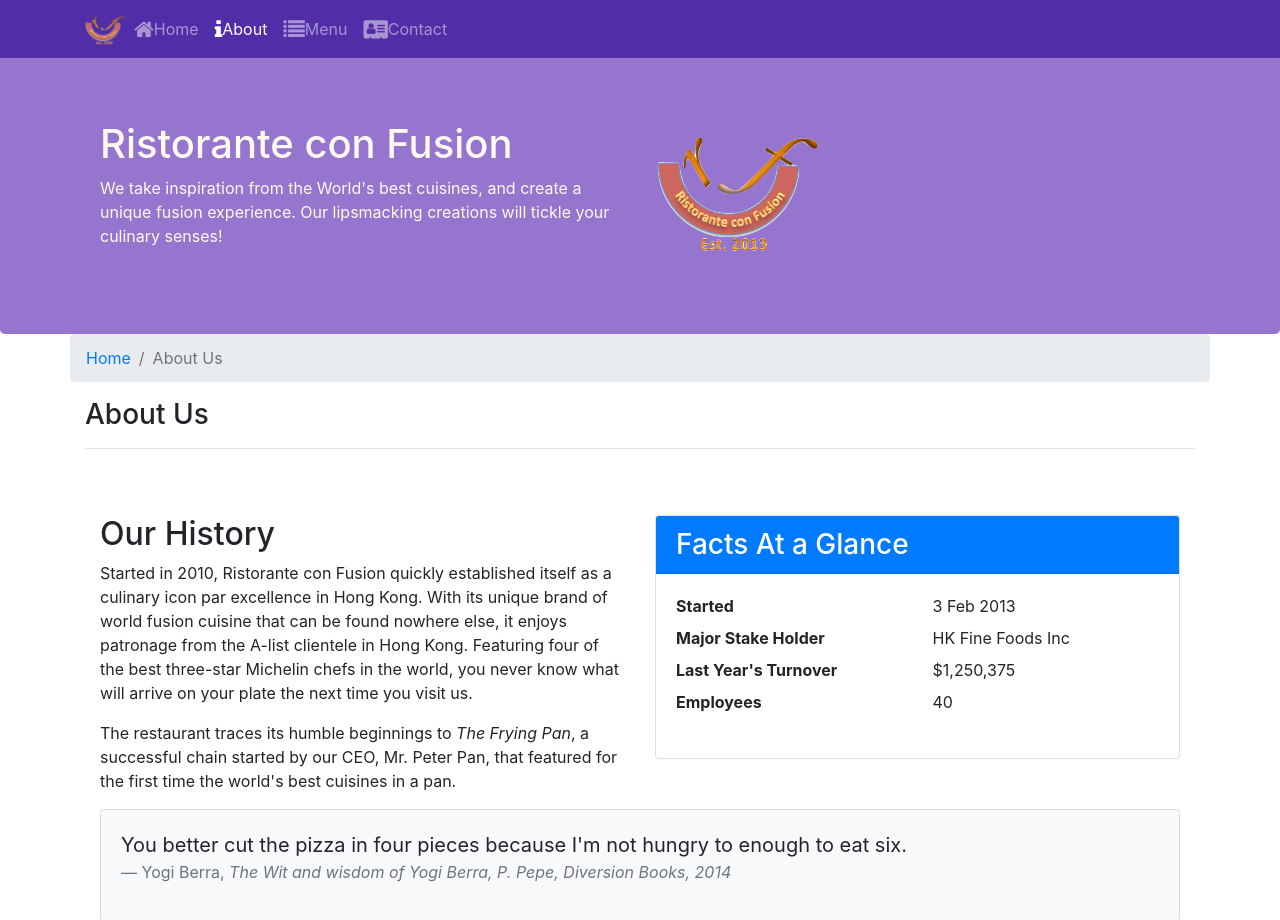
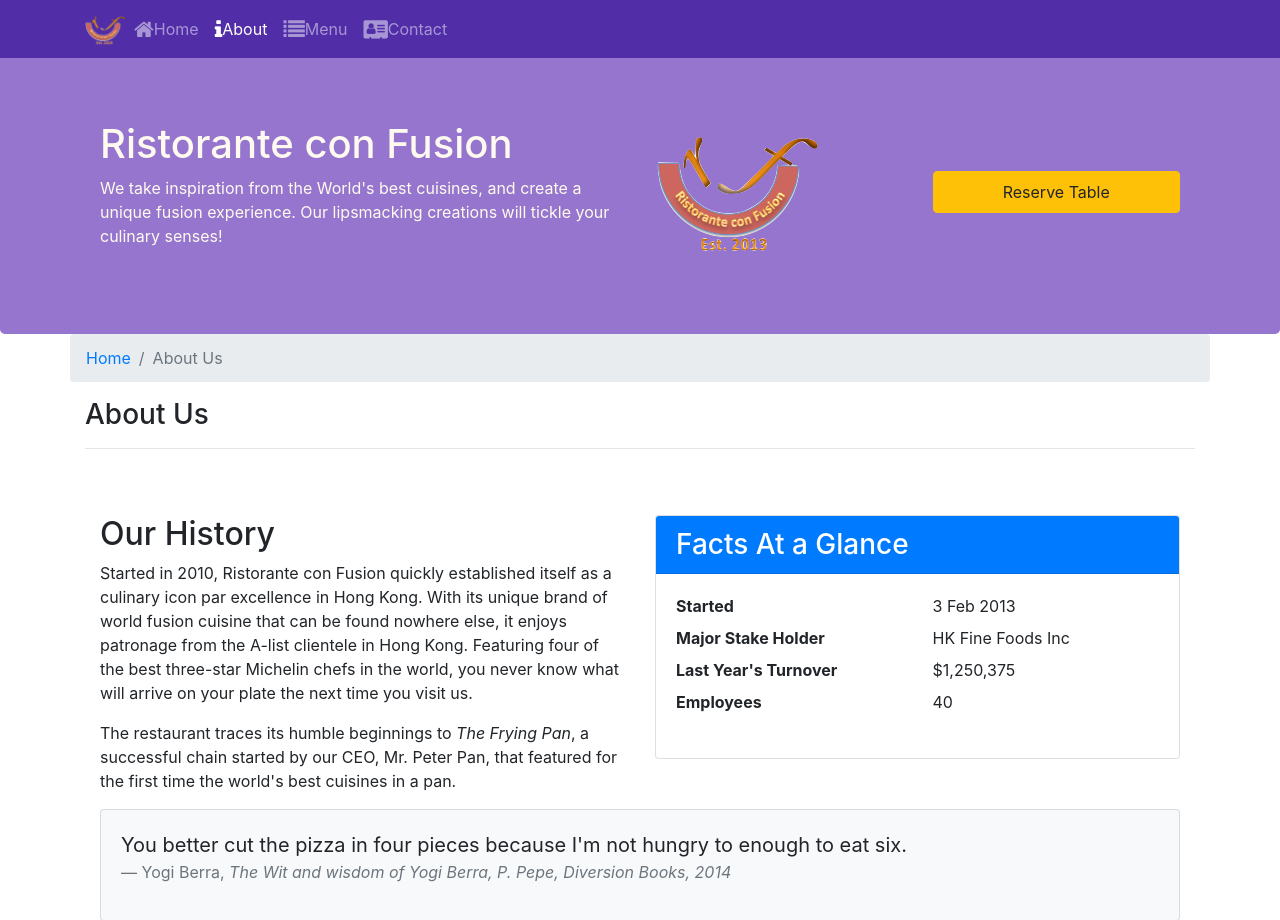
Before and after one commit to pupafixa/Coursera-Front-End-Web-Ui-Frameworks-and-Tools-Bootstrap4, a website: page aboutus.html in a window 1280 px wide. Shown: the top 920 px of the page. Drawn offline with nearby package versions, Linux system fonts and the light colour scheme.

Commit message:
Assignment 2

```diff
--- a/aboutus.html
+++ b/aboutus.html
@@ -42,6 +42,10 @@
                 </div>
                 <div class="col-12 col-sm align-self-center">
                     <img src="img/logo.png" class="img-fluid" alt="logo.png">
+                </div>
+                <div class="col-12 col-sm align-self-center">
+                    <a role="button" type="button" href="./#Reserveform" class="btn btn-block nav-link btn btn-warning ">Reserve Table</a>
+
                 </div>
             </div>
         </div>
```
Also changed, not shown: contactus.html (+4 -0 lines).
